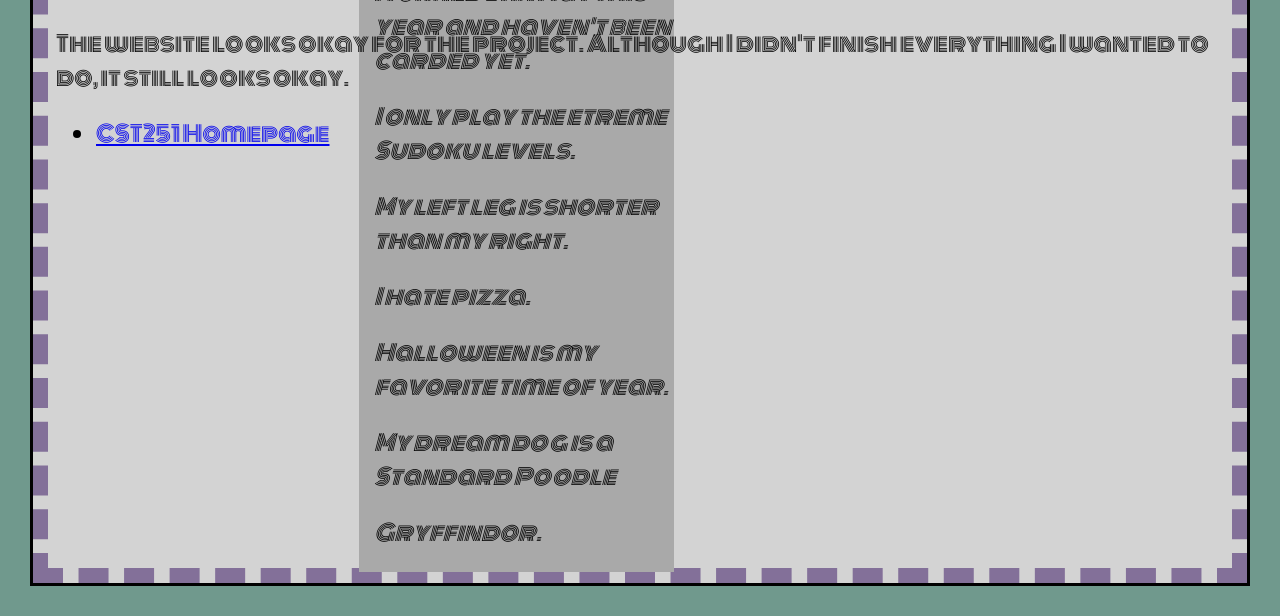
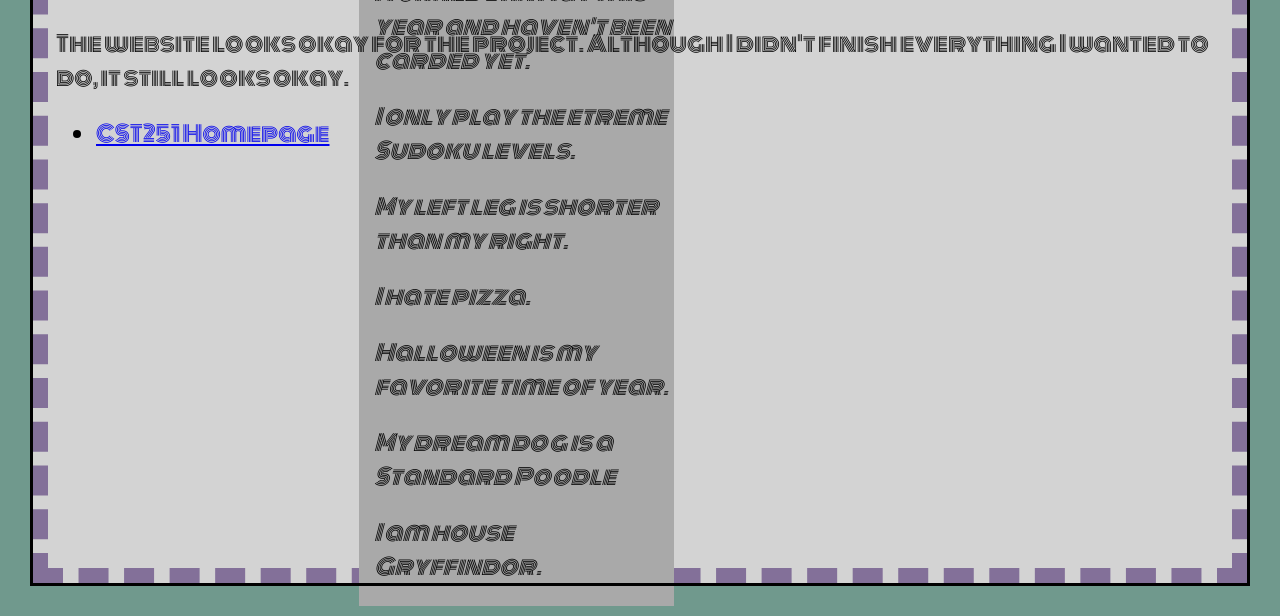
Before and after one commit to ranaya18/cst251, a plain HTML site: page lab11/index.html in a window 1280 px wide. Shown: the part 822-1438 px from the top of the page. Drawn offline with Linux system fonts and the light colour scheme.

Commit message:
lab 11.2

```diff
--- a/lab11/index.html
+++ b/lab11/index.html
@@ -46,7 +46,7 @@
           <p>I hate pizza.</p>
           <p>Halloween is my favorite time of year.</p>
           <p>My dream dog is a Standard Poodle</p>
-          <p>Gryffindor.</p>
+          <p>I am house Gryffindor.</p>
 
     </div>
 
```
